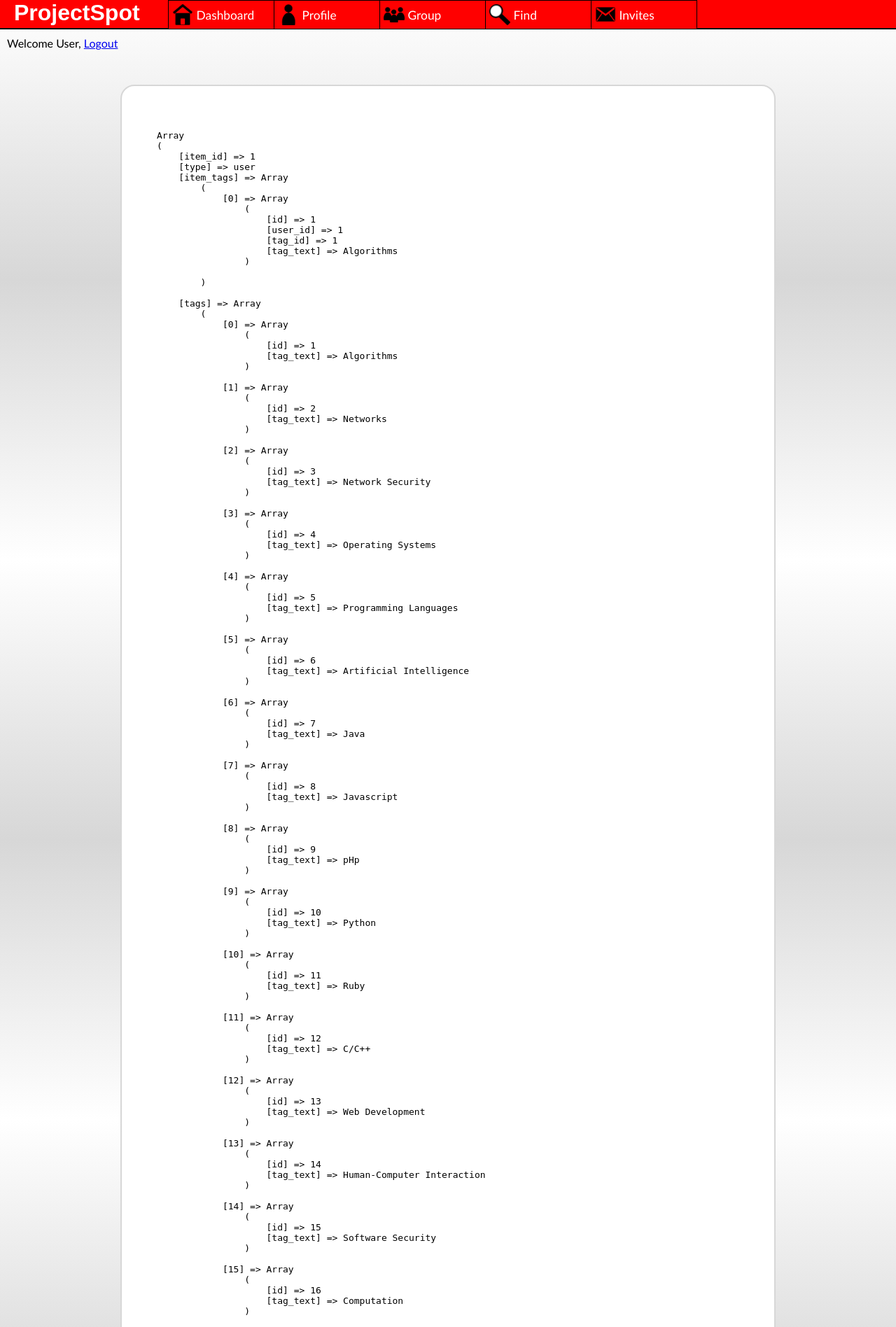
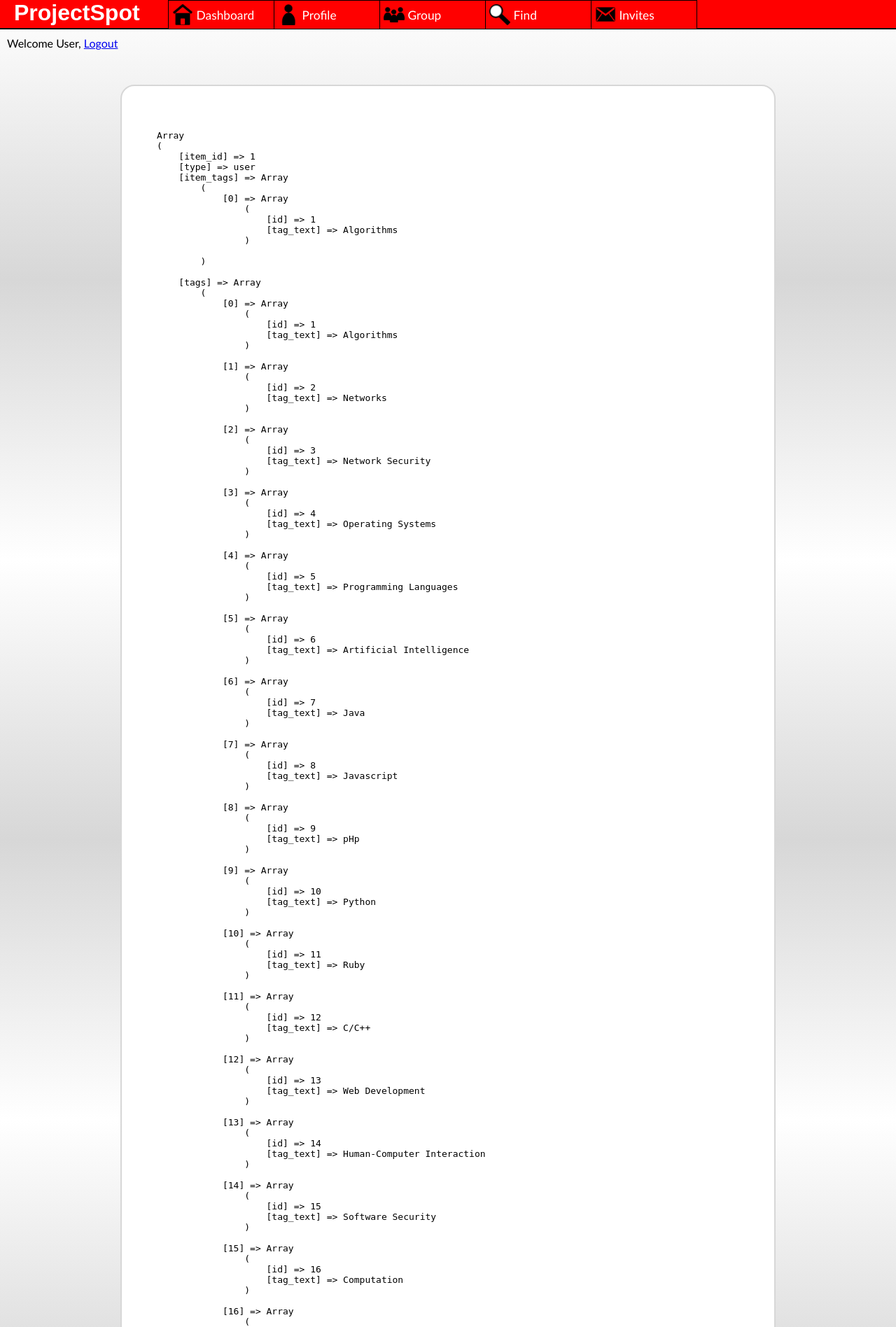
Before and after one commit to irreama/ProjectSpot, a CodeIgniter app: page /index.php/tag_rels/edit_user/1 in a window 1280 px wide. Shown: the top 1896 px of the page at 70% size. Run offline with CodeIgniter, Linux system fonts and the light colour scheme; data comes from the database, SQL or seed files in the repository; some libraries are stand-ins or nearby versions.

Commit message:
Tag optimizations

```diff
--- a/application/controllers/tag_rels.php
+++ b/application/controllers/tag_rels.php
@@ -27,7 +27,14 @@
 		//Grab the tags this user already has
 		$data['tag_item']['item_id'] = $id;
 		$data['tag_item']['type'] = 'user';
-		$data['tag_item']['item_tags'] = $this->user_tag_rel_model->get_all_tags_by_user_id($id);
+		$sel_tags = $this->user_tag_rel_model->get_all_tags_by_user_id($id);
+		foreach($sel_tags as $a_sel_tag){
+
+			$data['tag_item']['item_tags'][] = array(
+				'id' => $a_sel_tag['tag_id'],
+				'tag_text' => $a_sel_tag['tag_text']
+			);
+		}
 		$data['tag_item']['tags'] = $this->tag_model->get_all_tags();
 
 		$this->form_validation->set_rules('id', 'id', 'required');
--- a/application/views/tag_rels/edit.php
+++ b/application/views/tag_rels/edit.php
@@ -23,11 +23,12 @@
 	foreach($tag_item['item_tags'] as $a_tag){
 	?>
 	<div class="tag_item">
-		<input type="checkbox" name="tags[]" data-id="<?php echo $a_tag['tag_id'];?>" value="<?php echo $a_tag['tag_id'];?>" checked><?php echo $a_tag['tag_text'];?>
+		<input type="checkbox" name="tags[]" data-id="<?php echo $a_tag['id'];?>" value="<?php echo $a_tag['id'];?>" checked><?php echo $a_tag['tag_text'];?>
 	</div>
 	<?php
 	}
 	?>
+	<div class="chk_buff"></div>
 	<input type="submit" name="submit" value="Save Interests" />
 	<?php
 	echo form_close();
```
